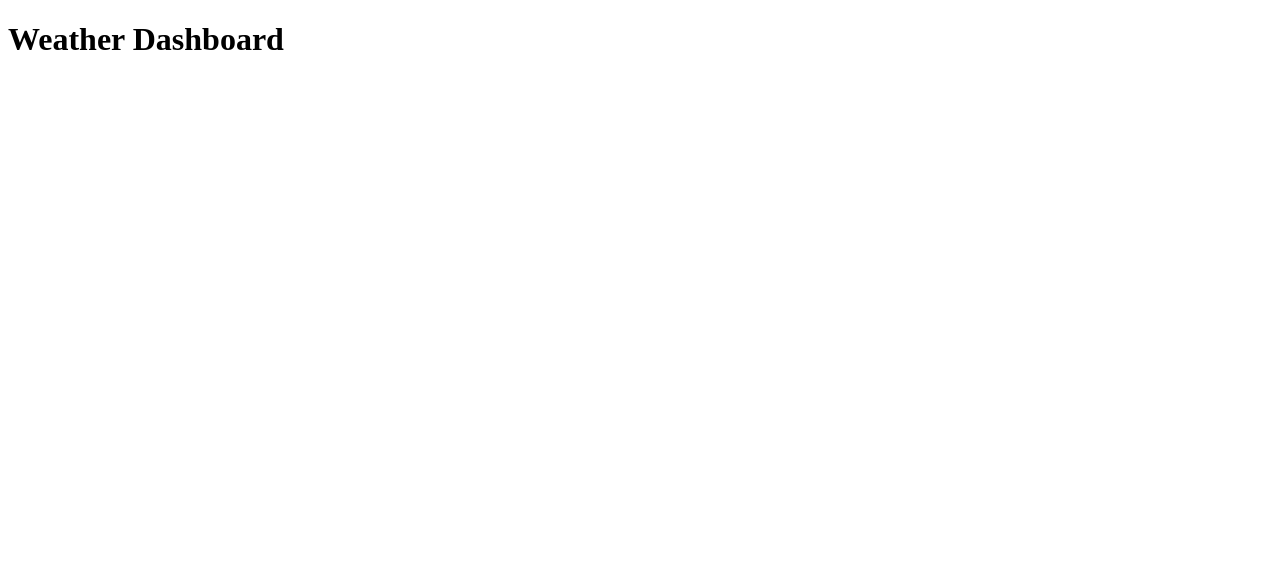
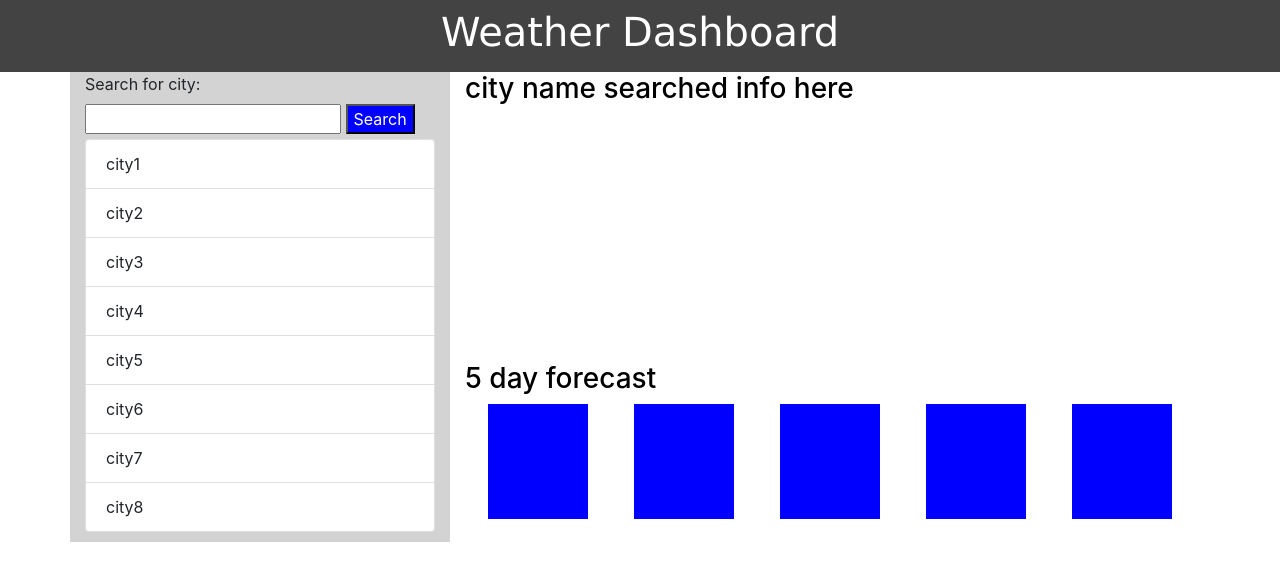
Before and after one commit to MaryKathryn0/Weather-Dashboard, a plain HTML site: page index.html in a window 1280 px wide. Drawn offline with nearby package versions, Linux system fonts and the light colour scheme.

Commit message:
created html formatting and css style for general outline of website

```diff
--- a/Assets/style.css
+++ b/Assets/style.css
@@ -1 +1,83 @@
-.header
+.header {
+    padding: 8px;
+    background-color:rgb(68, 67, 67);
+    color: white;
+    text-align: center;
+    font-family: Verdana, Geneva, Tahoma, sans-serif;
+
+}
+.col-md-4 {
+    background-color: lightgray;
+    height: 100%
+
+}
+#city-form {
+    height: 20%;
+}
+
+#add-city {
+    color: white;
+    background-color: blue;
+}
+
+.list-group {
+    padding-top: 5px;
+    padding-bottom:10px;
+    height: 80%;
+}
+
+.searchedCity {
+    background-color: white;
+    color: black;
+    height: 60%;
+}
+
+.fiveDay {
+    background-color: white;
+    color: black;
+    height: 40%;
+}
+.flex-container {
+    display: flex;
+    flex-wrap: nowrap;
+    flex-direction: row;
+    justify-content: space-around;
+    background-color: white;
+}
+.day1 {
+    display: inline-flex;
+    background-color: blue;
+    padding: 5px;
+    width: 100px;
+    height: 115px;
+
+
+}
+.day2 {
+    display: inline-flex;
+    background-color: blue;
+    padding: 5px;
+    width: 100px;
+    height: 115px;
+}
+.day3 {
+    display: inline-flex;
+    background-color: blue;
+    padding: 5px;
+    width: 100px;
+    height: 115px;
+}
+.day4 {
+    display: inline-flex;
+    background-color: blue;
+    padding: 5px;
+    width: 100px;
+    height: 115px;
+}
+.day5 {
+    display: inline-flex;
+    background-color: blue;
+    padding: 5px;
+    width: 100px;
+    height: 115px;
+}
--- a/index.html
+++ b/index.html
@@ -1,21 +1,70 @@
 <!DOCTYPE html>
 <html lang="en">
+
 <head>
     <meta charset="UTF-8">
     <meta name="viewport" content="width=device-width, initial-scale=1.0">
     <title>Weather Dashboard</title>
+    <link rel="stylesheet" href="https://stackpath.bootstrapcdn.com/bootstrap/4.5.2/css/bootstrap.min.css"
+        integrity="sha384-JcKb8q3iqJ61gNV9KGb8thSsNjpSL0n8PARn9HuZOnIxN0hoP+VmmDGMN5t9UJ0Z" crossorigin="anonymous">
     <link rel="stylesheet" type="text/css" href="assets/style.css">
+
 
 
 </head>
 
 <body>
     <header class="header">
-        <h1>Weather Dashboard </h1>
+        <h1> Weather Dashboard </h1>
     </header>
+    <div class="container">
+        <div class="row">
+            <div class="col-md-4">
+                <form id="city-form">
+                    <label for="city-input">Search for city:</label> <br>
+                    <input type="text" id="city-input">
+                    <input id="add-city" type="submit" value="Search">
+                </form>
+                <ul class="list-group">
+                    <li class="list-group-item">city1</li>
+                    <li class="list-group-item">city2</li>
+                    <li class="list-group-item">city3</li>
+                    <li class="list-group-item">city4</li>
+                    <li class="list-group-item">city5</li>
+                    <li class="list-group-item">city6</li>
+                    <li class="list-group-item">city7</li>
+                    <li class="list-group-item">city8</li>
+                </ul>
+
+            </div>
+
+            <div class="col-md-8">
+                <div class="searchedCity">
+                    <h3> city name searched info here</h3>
+                </div>
+                <div class="fiveDay">
+                    <h3>5 day forecast</h3>
+                    <div class="flex-container">
+                        <div class="day1"></div>
+                        <div class="day2"></div>
+                        <div class="day3"></div>
+                        <div class="day4"></div>
+                        <div class="day5"></div>
+                    </div>
+
+                </div>
+            </div>
+        </div>
+
+
+
+
+
+    </div>
 
 
 
     <script src="assets/script.js"></script>
 </body>
+
 </html>
```
